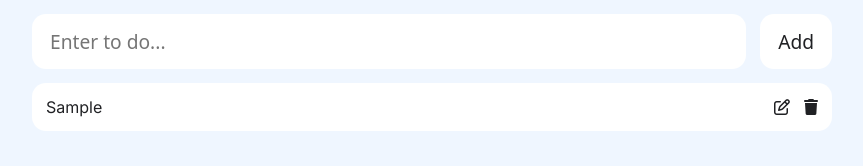
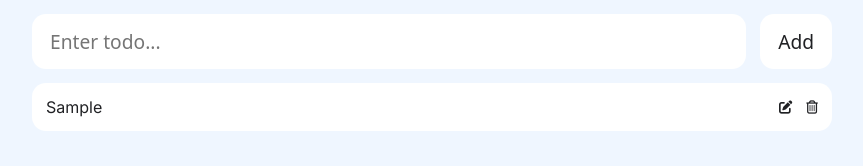
Before and after one commit to Xelo04/To-Do-List, a React (Vite) app: page / in a window 1280 px wide. Both pictures are taken after typing "Sample" into the empty fields and a click on the button "Add". Shown: the top 166 px of the page, without its empty margins (208-1071 px from the left). Built offline with nearby package versions, Linux system fonts and the light colour scheme; a web font is replaced by a local one.

Commit message:
Enhance todo functionality with local storage support;

```diff
--- a/src/App.jsx
+++ b/src/App.jsx
@@ -1,22 +1,64 @@
-import ToDoInput from "./components/ToDoInput"
-import ToDoList from "./components/ToDoList"
-import ToDoCard from "./components/ToDoCard"
-import { useState } from "react"
+import { useState, useEffect } from "react";
+import TodoInput from "./components/TodoInput";
+import TodoList from "./components/TodoList";
 
 function App() {
+  const [todos, setTodos] = useState([]);
+  const [todoValue, setTodoValue] = useState("");
 
-  const [todos, setTodos] = useState([])
+  function persistData(newList) {
+    localStorage.setItem("todos", JSON.stringify({ todos: newList }));
+  }
 
   function handleAddTodos(newTodo) {
-    const newTodos = [...todos, newTodo]
-    setTodos(newTodos)
+    const newTodoList = [...todos, newTodo];
+    persistData(newTodoList);
+    setTodos(newTodoList);
   }
+
+  function handleDeleteTodo(index) {
+    const newTodoList = todos.filter((todo, todoIndex) => {
+      return todoIndex !== index;
+    });
+    persistData(newTodoList);
+    setTodos(newTodoList);
+  }
+
+  function handleEditTodo(index) {
+    const valueToBeEdited = todos[index];
+    setTodoValue(valueToBeEdited);
+    handleDeleteTodo(index);
+  }
+
+  useEffect(() => {
+    if (!localStorage) {
+      return;
+    }
+
+    let localTodos = localStorage.getItem("todos");
+    if (!localTodos) {
+      return;
+    }
+
+    console.log(localTodos);
+    localTodos = JSON.parse(localTodos).todos;
+    setTodos(localTodos);
+  }, []);
+
   return (
     <>
-      <ToDoInput handleAddTodos={handleAddTodos}/>
-      <ToDoList todos={todos}/>
+      <TodoInput
+        todoValue={todoValue}
+        setTodoValue={setTodoValue}
+        handleAddTodos={handleAddTodos}
+      />
+      <TodoList
+        handleEditTodo={handleEditTodo}
+        handleDeleteTodo={handleDeleteTodo}
+        todos={todos}
+      />
     </>
-  )
+  );
 }
 
-export default App
+export default App;
--- a/src/components/ToDoCard.jsx
+++ b/src/components/ToDoCard.jsx
@@ -1,14 +1,26 @@
-import React from 'react'
+import React from "react";
 
-export default function ToDoCard(props) {
-  const {children} = props
+export default function TodoCard(props) {
+  const { children, handleDeleteTodo, index, handleEditTodo } = props;
   return (
-    <li className='todoItem'>
+    <li className="todoItem">
       {children}
-    <div className='actionsContainer'>
-      <i className="fa-regular fa-pen-to-square"></i>
-      <i className="fa-solid fa-trash"></i>
-    </div>
-  </li>
-  )
+      <div className="actionsContainer">
+        <button
+          onClick={() => {
+            handleEditTodo(index);
+          }}
+        >
+          <i className="fa-solid fa-pen-to-square"></i>
+        </button>
+        <button
+          onClick={() => {
+            handleDeleteTodo(index);
+          }}
+        >
+          <i className="fa-regular fa-trash-can"></i>
+        </button>
+      </div>
+    </li>
+  );
 }
--- a/src/components/ToDoInput.jsx
+++ b/src/components/ToDoInput.jsx
@@ -1,13 +1,24 @@
-import { useState } from "react"
+import { useState } from "react";
 
-export default function ToDoInput(props){
-    const {handleAddTodos} = props
-    const [inputValue, setInputValue] = useState('')
-    return(
-        <header>
-            <input value={inputValue} onChange={(event)=>{setInputValue(event.target.value)}} placeholder="Enter to do..." />
-            <button onClick={() => {handleAddTodos(inputValue)
-                setInputValue('')}}>Add</button>
-        </header>
-    )
+export default function TodoInput(props) {
+  const { handleAddTodos, todoValue, setTodoValue } = props;
+  return (
+    <header>
+      <input
+        value={todoValue}
+        onChange={(e) => {
+          setTodoValue(e.target.value);
+        }}
+        placeholder="Enter todo..."
+      />
+      <button
+        onClick={() => {
+          handleAddTodos(todoValue);
+          setTodoValue("");
+        }}
+      >
+        Add
+      </button>
+    </header>
+  );
 }
--- a/src/components/ToDoList.jsx
+++ b/src/components/ToDoList.jsx
@@ -1,13 +1,18 @@
-import React from 'react'
-import ToDoCard from './ToDoCard.jsx'
-export default function ToDoList(props) {
-  const {todos} = props
+import React from "react";
+import TodoCard from "./TodoCard";
+
+export default function TodoList(props) {
+  const { todos } = props;
 
   return (
-    <ul className='main'>{todos.map((todo,todoIndex)=>{
-      return (
-        <ToDoCard key={todoIndex}><p>{todo}</p></ToDoCard>
-      )
-    })}</ul>
-  )
+    <ul className="main">
+      {todos.map((todo, todoIndex) => {
+        return (
+          <TodoCard {...props} key={todoIndex} index={todoIndex}>
+            <p>{todo}</p>
+          </TodoCard>
+        );
+      })}
+    </ul>
+  );
 }
```
